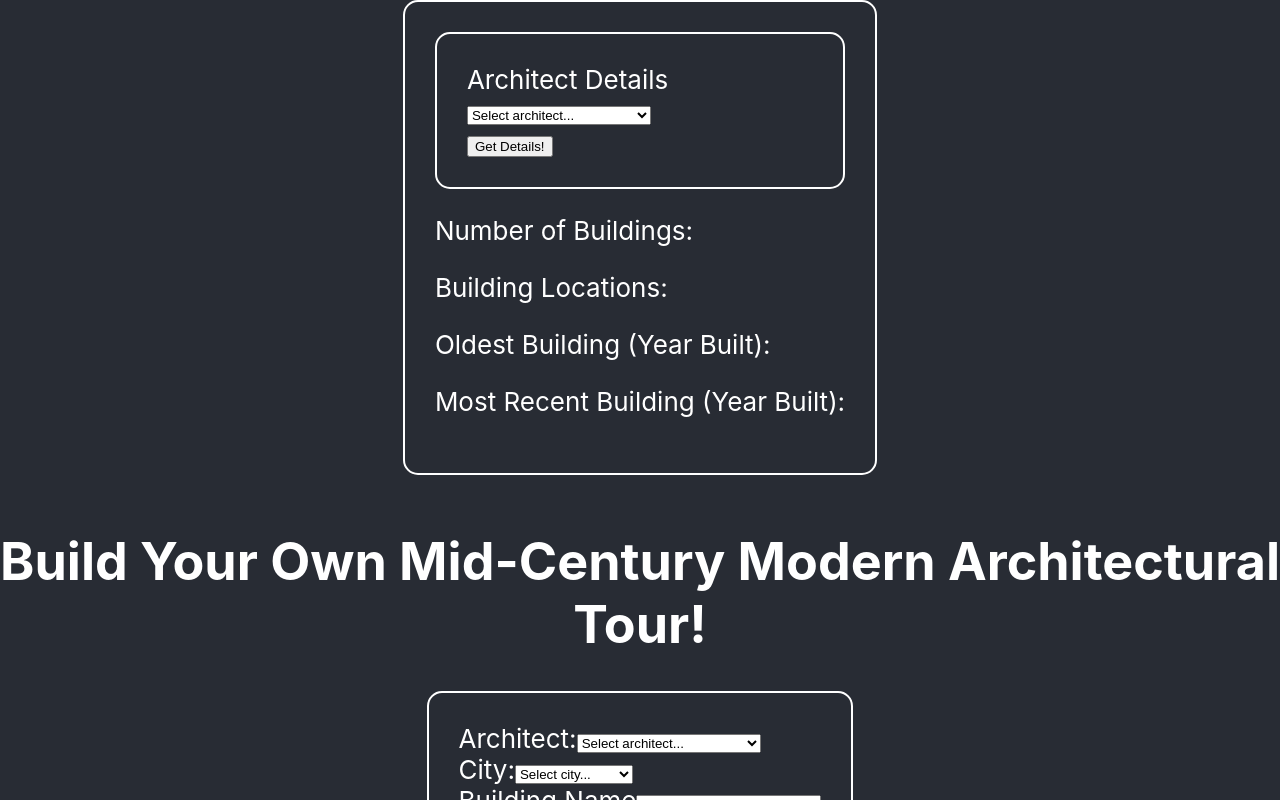
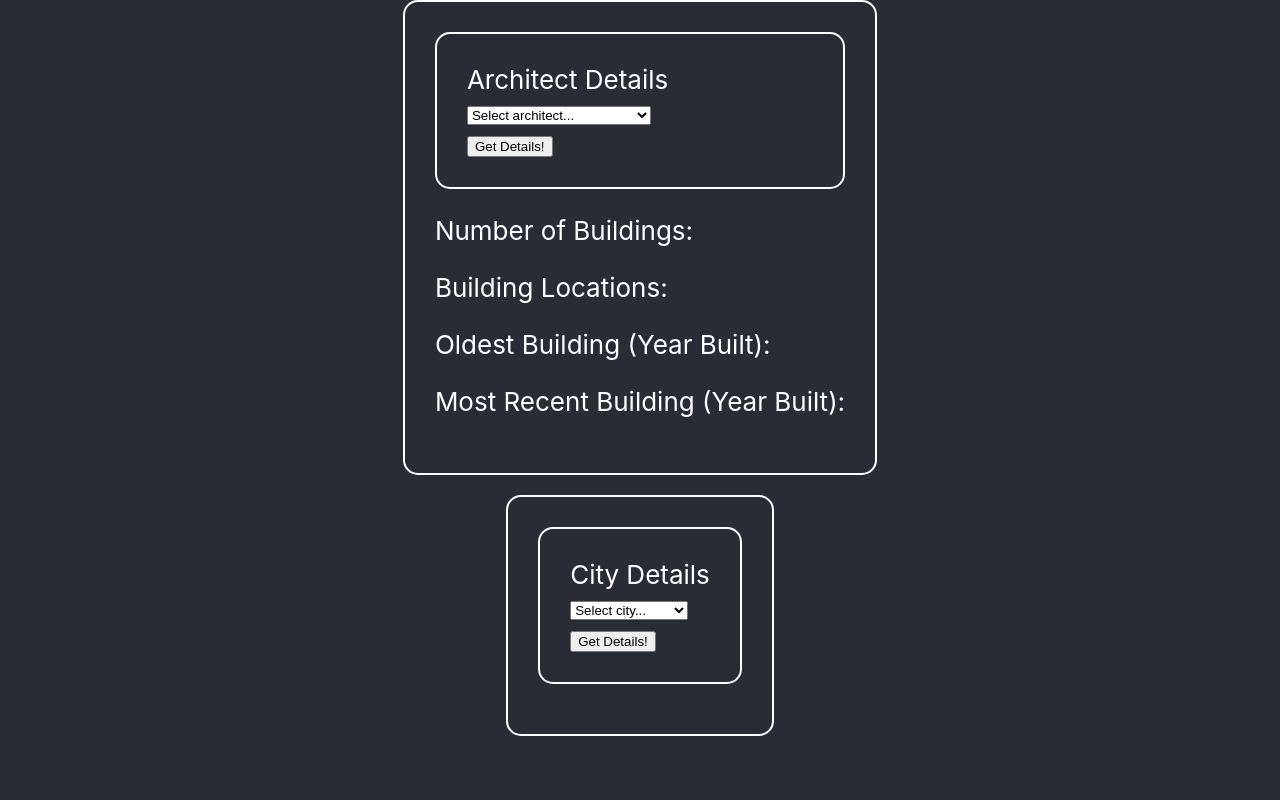
Before and after one commit to drozmajzl/Phase-3-Project-Frontend, a React (Create React App) app: page / in a window 1280 px wide. Shown: the top 800 px of the page. Built offline with nearby package versions, Linux system fonts and the light colour scheme; no server answers.

Commit message:
Cities Info in progress

```diff
--- a/src/components/App.js
+++ b/src/components/App.js
@@ -3,6 +3,7 @@ import '../App.css';
 import NavBar from './NavBar.js';
 import Agenda from './Agenda';
 import Info from './Info';
+import CitiesInfo from './CitiesInfo';
 import { useState, useEffect } from 'react';
 
 
@@ -40,6 +41,7 @@ function App() {
   return (
     <div id="title">
       <Info />
+      <CitiesInfo />
       <h1 id="app_title">Build Your Own Mid-Century Modern Architectural Tour!</h1>
       <NavBar archNames={archNames} handleAddBuilding={handleAddBuilding}/>
       <Agenda buildings={buildings} handleDelete={handleDelete} />
--- /dev/null
+++ b/src/components/CitiesInfo.js
@@ -0,0 +1,86 @@
+import React, { useState } from "react";
+
+function CitiesInfo (){
+const [city, setCity] = useState('')
+const [info, setInfo] = useState({})
+
+    function handleSubmit() {
+        fetch(`http://localhost:9292/cities/${city}/info`)
+            .then((r) => r.json())
+            .then((b) => setInfo(b));
+    }
+
+    console.log(info)
+
+    let detailDisplay = (<div></div>)
+    let displayInfo = (<div></div>)
+    let oneBuilding = (<div></div>)
+
+    if (info){
+        detailDisplay= (<div>
+        <p>Oldest Building (Year Built): {info.oldest} </p>
+        <p>Most Recent Building (Year Built): {info.newest}</p>
+        </div>
+    )
+            oneBuilding = (
+                <div>
+                    <p>Only Building (Year Built): {info.oldest}</p>
+                </div>
+            )
+    }
+
+    if (info.city_buildings){
+    displayInfo = (
+        <div>
+            <p>Buildings in the City:</p>
+            {/* <ul>
+                <li>Architect:</li>
+                <li>Builings:</li>
+            </ul> */}
+        {info.city_buildings.length === 1 ? oneBuilding : detailDisplay}
+    </div>
+    )
+}
+
+
+    let form = (
+        <div className="info-container">
+            <label>City Details</label>
+            <br></br>
+                <select name="category" className="dropdown" value={city} onChange={(e) => setCity(e.target.value)}>
+                <option value="select">Select city...</option>
+					<option value="13">Berlin</option>
+					<option value="12">Bologna</option>
+					<option value="16">Brasília</option>
+					<option value="15">Curitiba</option>
+					<option value="18">Dessau-Roßlau</option>
+					<option value="6">Dulles</option>
+					<option value="2">Helsinki</option>
+					<option value="19">Irvine</option>
+					<option value="5">Los Angeles</option>
+					<option value="9">Mill Run</option>
+					<option value="7">New York City</option>
+					<option value="10">Oak Park</option>
+                    <option value="1">Palm Springs</option>
+					<option value="14">Plano</option>
+                    <option value="3">Riola</option>
+                    <option value="4">Skovshoved</option>
+					<option value="8">St. Louis</option>
+					<option value="11">Utrecht</option>
+					<option value="17">West Hollywood</option>
+                </select>
+            <br></br>
+            <button className="button" type="submit" onClick={handleSubmit}>Get Details!</button>
+        </div>
+    )
+
+
+    return(
+        <div className="info-box">
+            {form}
+            {displayInfo}
+        </div>
+    )
+}
+
+export default CitiesInfo;
```
